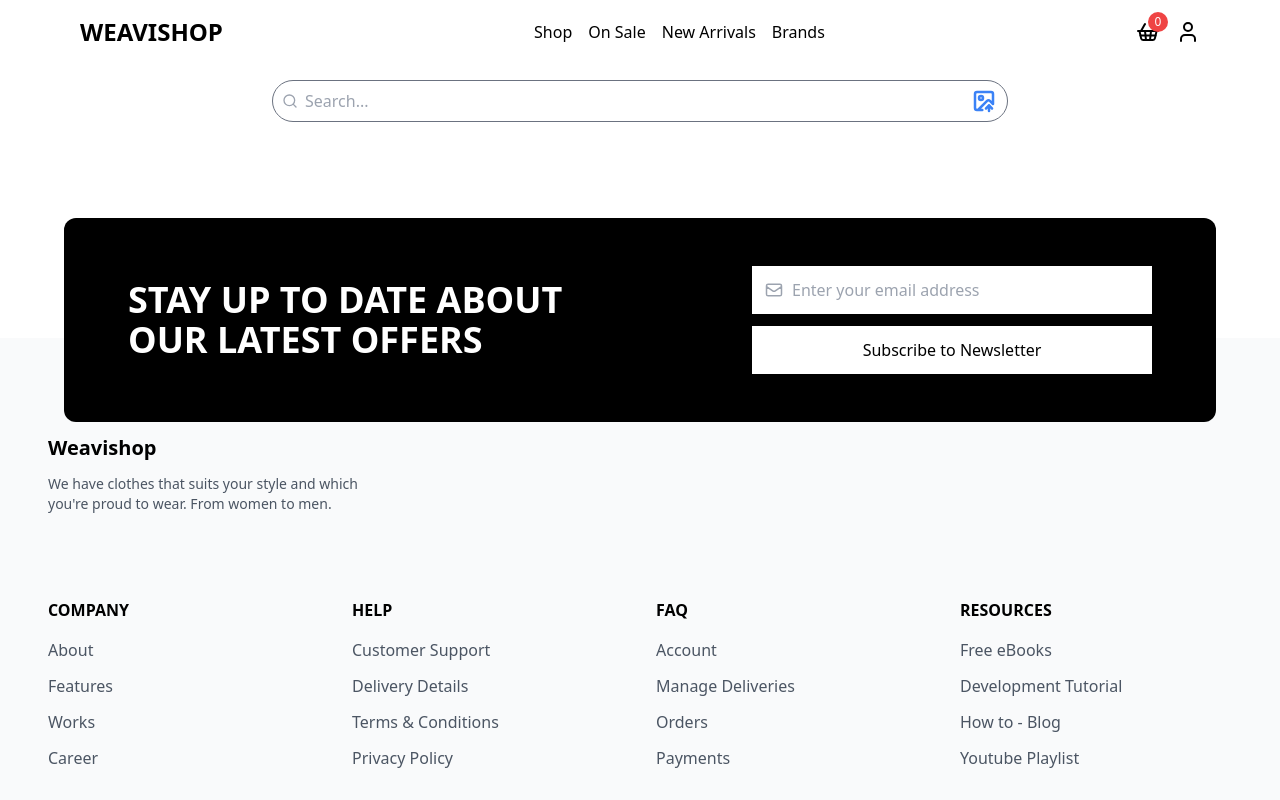
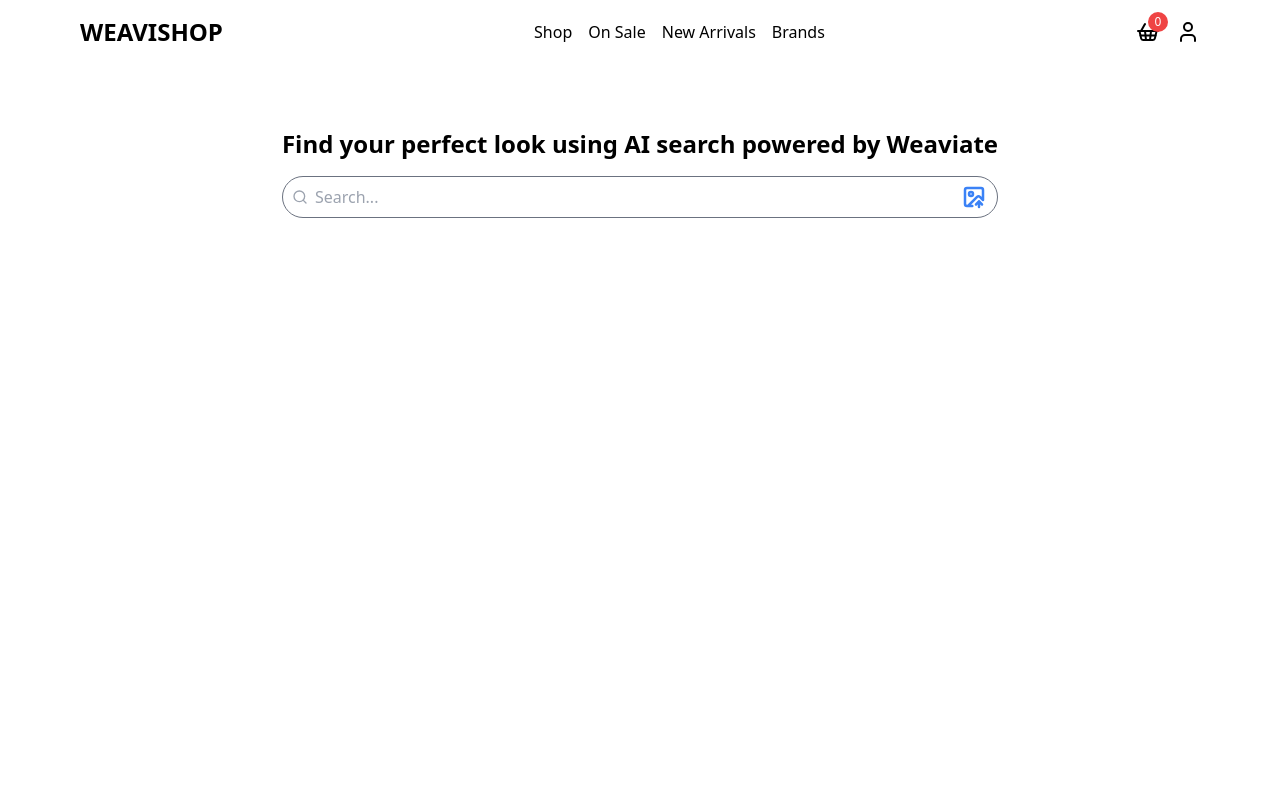
Before and after one commit to Momosa123/weaveshopclient, a Next.js app: page /search in a window 1280 px wide. Shown: the top 800 px of the page. Built offline with nearby package versions, Linux system fonts and the light colour scheme.

Commit message:
addition of a container to make the footer stay at the bottom

```diff
--- /dev/null
+++ b/app/components/Container.tsx
@@ -0,0 +1,15 @@
+import React from 'react';
+
+interface ContainerProps {
+  children: React.ReactNode;
+}
+
+export default function Container({ children }: ContainerProps) {
+  return (
+    <div className="flex flex-col min-h-screen">
+      <main className="flex-grow flex flex-col gap-8 p-8 row-start-2 items-center sm:items-start">
+        {children}
+      </main>
+    </div>
+  );
+}
--- a/app/page.tsx
+++ b/app/page.tsx
@@ -1,7 +1,7 @@
-import SearchResults from "./components/searchResults";
 import AllProducts from "./components/homeProducts";
 import Hero from "./components/hero";
 import ReviewScroller from "./components/reviewScroller";
+import Container from "./components/Container";
 interface SearchParams {
   search?: string;
   imageSearch?: string;
@@ -19,13 +19,11 @@ export default async function Home(props: {
 
   return (
     <div >
-      <main className="flex flex-col gap-8 p-8 row-start-2 items-center sm:items-start">
+      <Container>
         <Hero />
-
-          <AllProducts />
-
+        <AllProducts />
         <ReviewScroller />
-      </main>
+      </Container>
     </div>
   );
 }
--- a/app/search/page.tsx
+++ b/app/search/page.tsx
@@ -4,14 +4,19 @@ import SearchBar from "../components/searchBar";
 import SearchResults from "../components/searchResults";
 import { useState } from "react";
 import { ProductType } from "../definition";
+import Container from "../components/Container";
 
 export default function SearchPage() {
     const [results, setResults] = useState<WeaviateReturn<ProductType> | undefined>(undefined);
 
     return (
-        <div className="w-full max-w-3xl mx-auto p-4">
-            <SearchBar setResults={setResults} isMobile />
+        <Container>
+             <div className="flex flex-col gap-4 mb-6 mt-8 max-w-3xl mx-auto">
+                <h1 className="text-2xl font-bold text-center">Find your perfect look using AI search powered by Weaviate</h1>
+                <SearchBar setResults={setResults} isMobile />
+            </div>
             <SearchResults results={results}  />
-        </div>
+
+        </Container>
     );
 }
```
